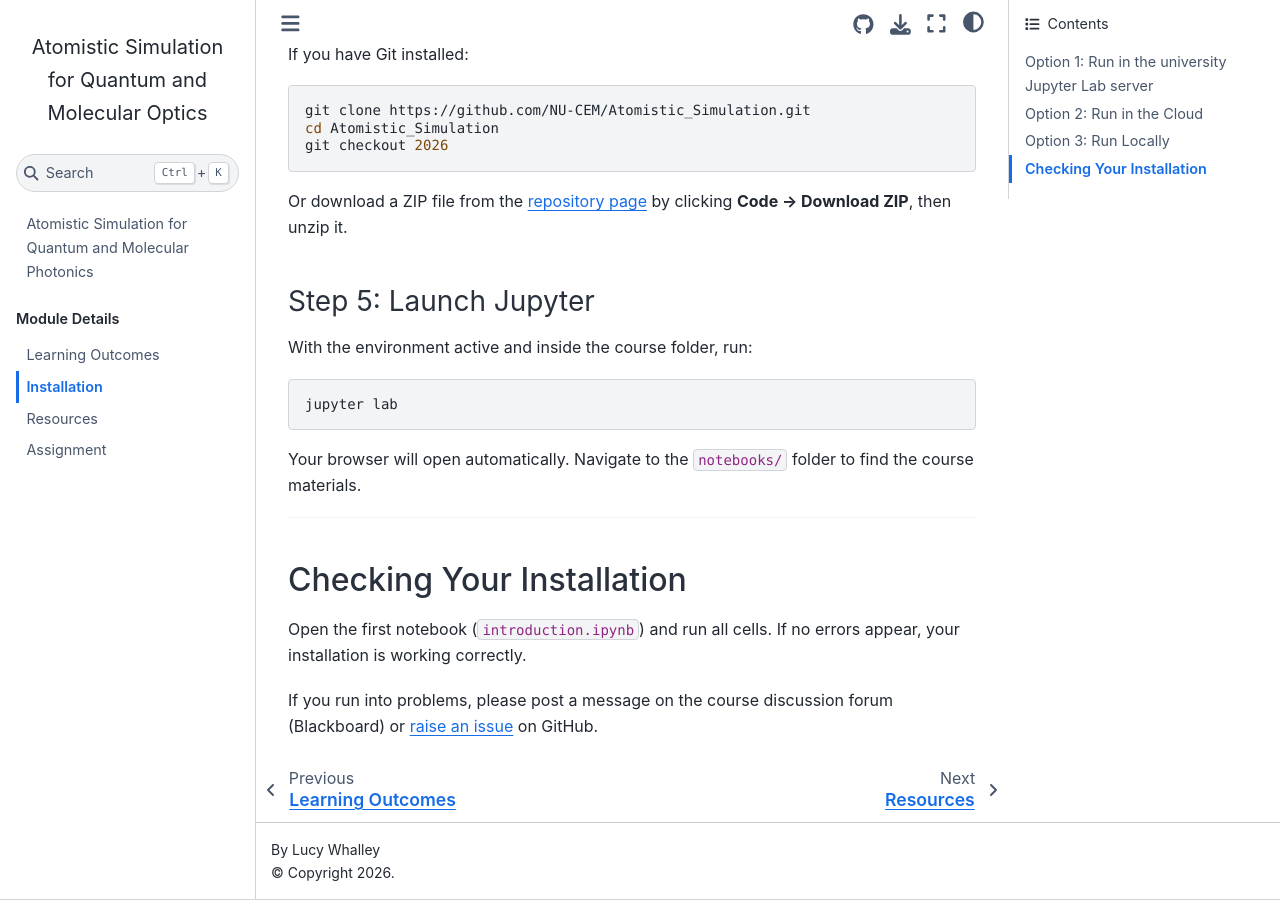
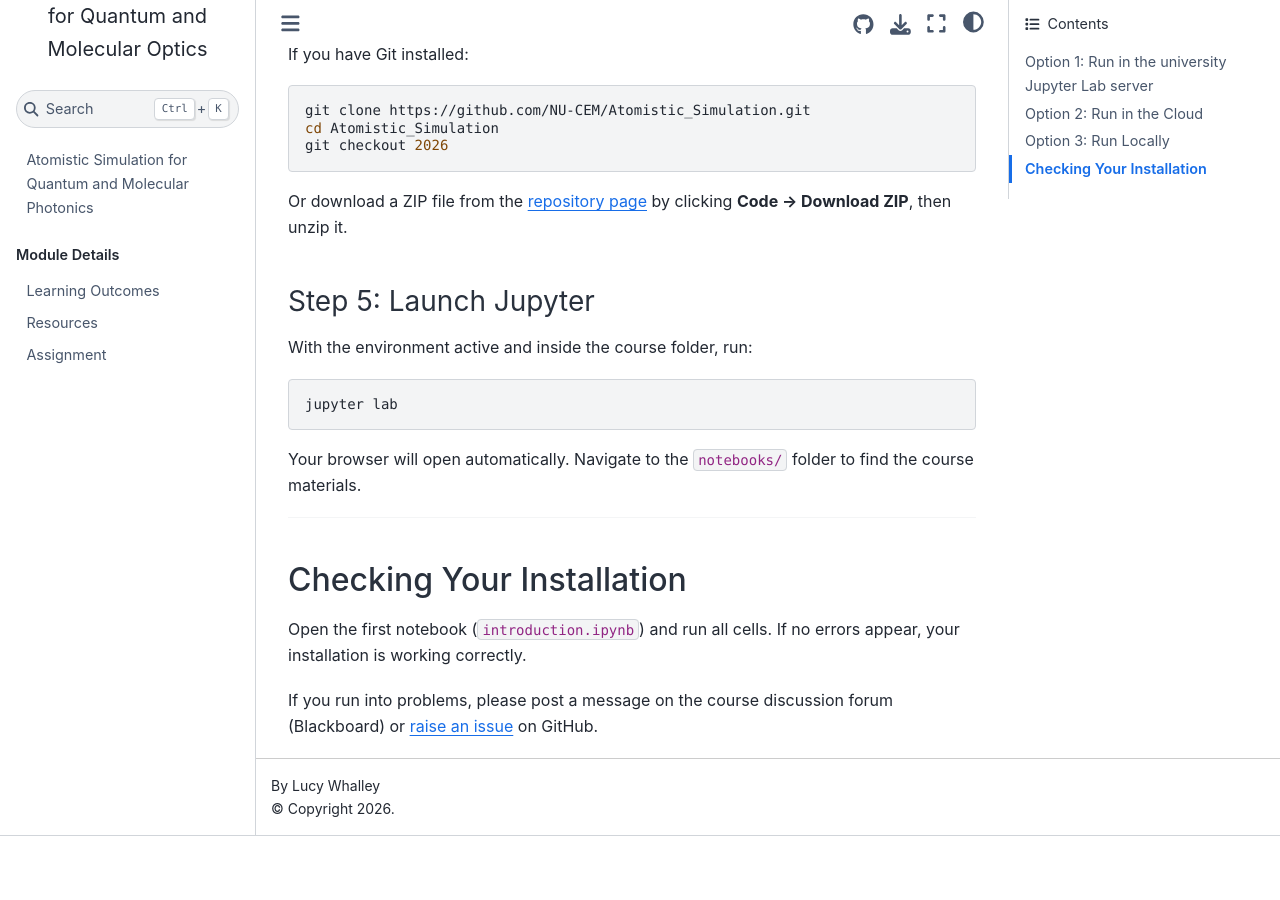
Before and after one commit to NU-CEM/Atomistic_Simulation, a Jupyter Book: the page built from installation.md, in a window 1280 px wide and 900 px high, scrolled down 2325 px. Built offline with Jupyter Book 1.0.4 settings and Sphinx 7.4.7 and the Sphinx Book theme 1.1.4, drawn with Linux system fonts in a browser that asks for light colours; pages that are not in the unit, such as notebooks, are missing from menus; after the commit the page ends 3161 px from its top, so only the background shows below that.

Commit message:
Update _toc.yml

```diff
--- a/_toc.yml
+++ b/_toc.yml
@@ -8,8 +8,6 @@ parts:
     title: "Module Contents"
   - file: learning
     title: "Learning Outcomes"
-  - file: installation
-    title: "Installation"
   - file: resources
     title: "Resources"
   - file: assignment
```
